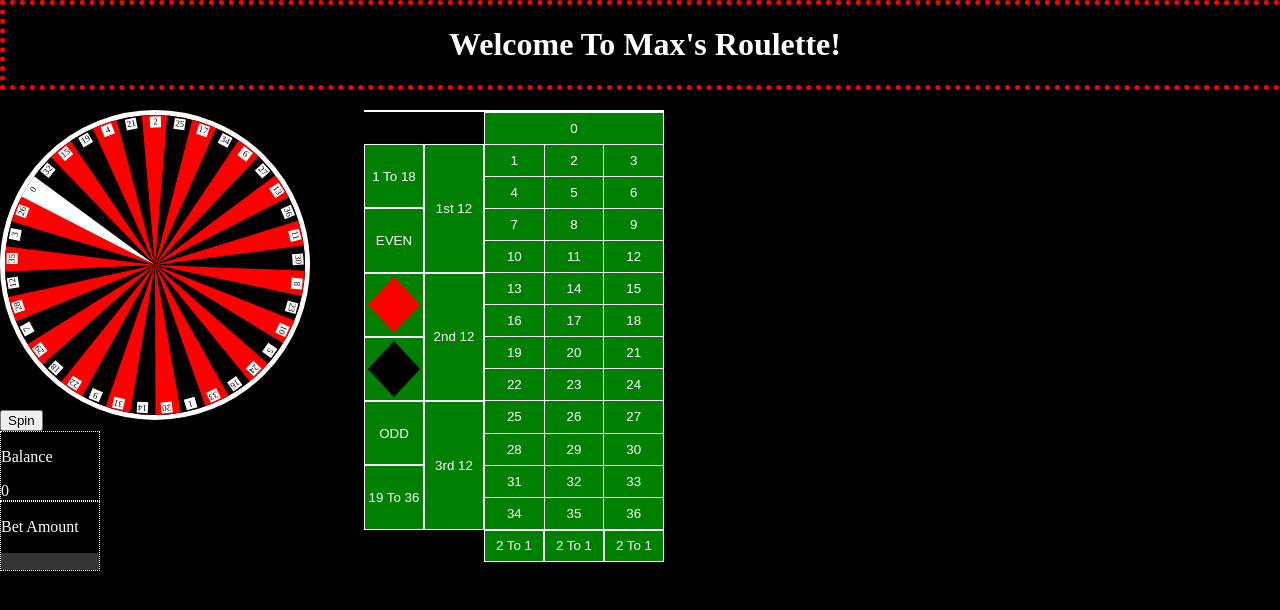
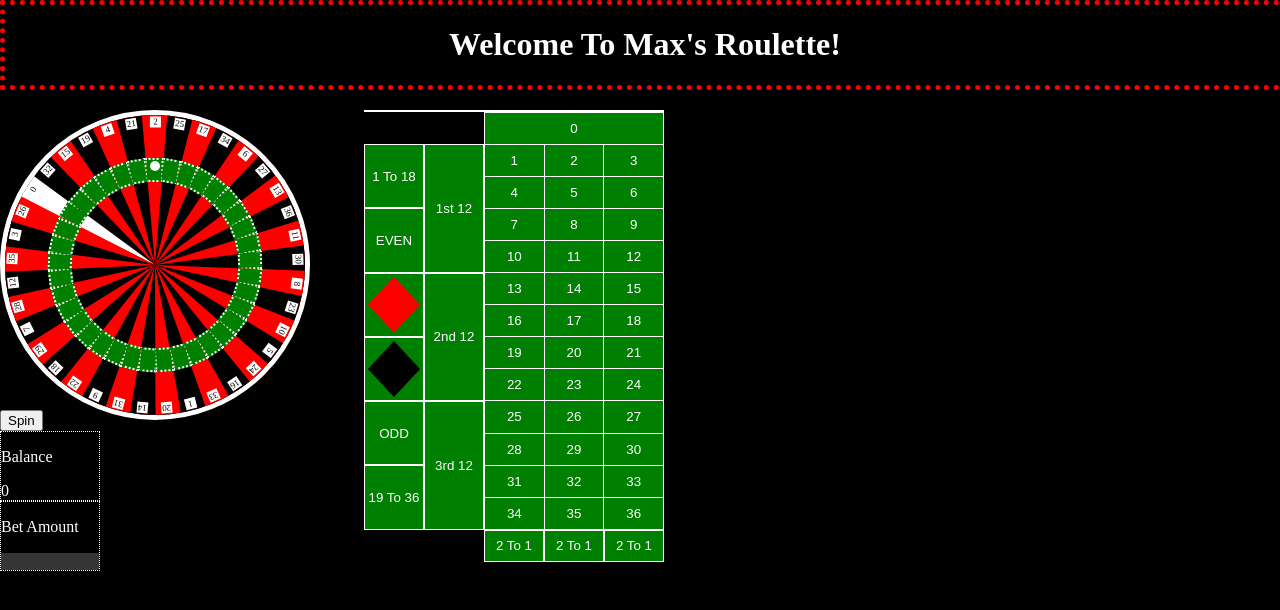
Before and after one commit to maxengelhard/Roulette, a React (Create React App) app in the folder roulette/: page / in a window 1280 px wide. Shown: the top 610 px of the page. Built offline with nearby package versions, Linux system fonts and the light colour scheme.

Commit message:
On spin you can now tell where the ball lands for the winning bet

```diff
--- a/roulette/src/App.js
+++ b/roulette/src/App.js
@@ -1,14 +1,14 @@
 import React from 'react';
 import BetTable from './components/Table/BetTable';
-import LeftSide from './components/LeftSide'
 import Header from './components/Header'
+import WheelControl from './components/WheelControl';
 
 function App() {
   return (
     <div>
       <Header />
       <div style={{display: 'flex'}}>
-      <LeftSide />
+      <WheelControl />
       <BetTable />
       </div>
 
--- a/roulette/src/components/Bets/BetControl.js
+++ b/roulette/src/components/Bets/BetControl.js
@@ -16,11 +16,12 @@ class BetControl extends React.Component {
 
     }
 
-    render() {
+    render(props) {
     return (
         <div className='bet'>
             <Balance balance={this.state.balance}/>
             <BetAmount />
+            {this.props.winner}
 
         </div>
     )
--- a/roulette/src/components/LeftSide.js
+++ /dev/null
@@ -1,43 +0,0 @@
-import React from 'react'
-import RoulletWheel from './Wheel/RoulletWheel'
-import SpinButton from './Wheel/SpinButton'
-import BetControl from './Bets/BetControl'
-
-class LeftSide extends React.Component {
-    constructor() {
-        super()
-        this.state = {
-            spinning: false,
-            deg: 0
-        }
-        this.handleClick = this.handleClick.bind(this)
-    }
-
-    handleClick() {
-        this.setState(prevState => {
-            return {
-                spinning: !prevState.spinning,
-                deg: Math.floor(5000 + Math.random()*5000),
-            }
-        })
-    }
-    render() {
-
-        const spinStyle = {
-            transition: 'all 10s ease-out',
-            transform: `rotate(${this.state.deg}deg)`
-        }
-
-    return (
-        <div className='margin'>
-            <RoulletWheel className={`box ${this.state.spinning ? 'spin' : ''}`} style={this.state.spinning ? spinStyle : {}}/>
-            <SpinButton handleClick={this.handleClick}/>
-            <BetControl />
-
-
-        </div>
-    )
-    }
-}
-
-export default LeftSide
--- a/roulette/src/components/Table/LargeTable.js
+++ b/roulette/src/components/Table/LargeTable.js
@@ -1,6 +1,6 @@
 import React from 'react'
 
-const LargeTable = () => {
+const LargeTable = (props) => {
     let tableArr = [];
     let currentNum = 1;
     while(currentNum <=36) {
@@ -9,13 +9,13 @@ const LargeTable = () => {
     }
     const table = tableArr.map((num,key) =>  {
         return (
-           <tr key={key}><td><button>{num[0]}</button></td><td><button>{num[1]}</button></td><td><button>{num[2]}</button></td></tr>
+           <tr key={key}><td><button onClick={() => props.onClick(props.bet)}>{num[0]}</button></td><td><button onClick={() => props.onClick(props.bet)}>{num[1]}</button></td><td><button onClick={() => props.onClick(props.bet)}>{num[2]}</button></td></tr>
         )
     })
     return (
             <table>
                 <tbody>
-                <tr><td colSpan='3'><button>0</button></td></tr>
+                <tr><td colSpan='3'><button onClick={() => props.onClick(props.bet)}>0</button></td></tr>
                      {table}
                 </tbody>
             </table>
--- /dev/null
+++ b/roulette/src/components/Wheel/Ball.js
@@ -0,0 +1,12 @@
+import React from 'react'
+
+const Ball = (props) => {
+    return (
+        <div className='ballSpin' style={props.style} >
+        <div className='ball'>
+        </div>
+        </div>
+    )
+}
+
+export default Ball
--- a/roulette/src/components/Wheel/BlackRed.js
+++ b/roulette/src/components/Wheel/BlackRed.js
@@ -1,10 +1,12 @@
 import React from 'react'
 
 
-const BlackRed = (props) => (
+const BlackRed = (props) => {
+    return (
     <div className={props.className} style={props.style}>
-        <span className={props.span}><p>{props.number}</p></span>
+        <span className={props.span}><p>{props.number}</p><area shape='poly' alt={props.id}></area></span>
     </div>
     )
+}
 
 export default BlackRed
--- a/roulette/src/components/Wheel/RoulletWheel.js
+++ b/roulette/src/components/Wheel/RoulletWheel.js
@@ -2,12 +2,13 @@ import React from 'react'
 import BlackRed from './BlackRed'
 import rotations from './rotations'
 import numbers from './numbers'
-
+import Ball from './Ball'
 
 const RoulletWheel = (props) => {
     const wheel = rotations.map((deg, key) =>
     <BlackRed
         key={key}
+        id={numbers[key]}
         className={`box${key+1}`}
         span={key%2===0 ? 'span1': 'span2'}
         number={numbers[key]}
@@ -15,12 +16,16 @@ const RoulletWheel = (props) => {
             width: '100%',
             height: '100%',
             transform: `translateY(-${100*key}%) rotate(${deg}deg)`,}}
+        place = {props.place}
         />)
+
+
     return (
         <div className="mainbox">
             <div className={props.className} style={props.style}>
                {wheel}
             </div>
+            <Ball style={props.ballStyle}/>
         </div>
     )
 }
--- /dev/null
+++ b/roulette/src/components/WheelControl.js
@@ -0,0 +1,126 @@
+import React from 'react'
+import RoulletWheel from './Wheel/RoulletWheel'
+import SpinButton from './Wheel/SpinButton'
+import BetControl from './Bets/BetControl'
+import rotations from './Wheel/rotations'
+import numbers from './Wheel/numbers'
+
+class WheelControl extends React.Component {
+    constructor() {
+        super()
+        this.state = {
+            spinning: false,
+            degWheel: 0,
+            degBall: 0,
+            finished: false,
+            rotations: rotations,
+            numbers: numbers,
+            whoWon: false,
+        }
+        this.handleClick = this.handleClick.bind(this)
+    }
+
+    handleClick() {
+        // set the state to spinning randomly
+        this.setState(prevState => {
+            return {
+                spinning: true,
+                degWheel: Math.floor(5000 + Math.random()*5000),
+                degBall: Math.floor(2500 + Math.random()*2500),
+            }
+        })
+        // create a new promise to wait for when it is finished spinning
+        const finished = () => {
+            return new Promise(resolve => {
+                setTimeout(() => {
+                    resolve(this.setState(prevState => {
+                        return {finished: true}
+                    }))
+                },10005)
+            })
+        }
+        // reset the state after the promise returns
+        const reset = () => {
+            setTimeout(() => {
+                this.setState(prevState => {
+                    return {
+                        ...prevState,
+                        spinning: false,
+                        degWheel: 0,
+                        degBall: 0,
+                        finished: false,
+                        rotations : prevState.rotations.map(num => ((num - this.state.degWheel)%360 +360)%360),
+                        whoWon: false,
+                    }
+                })
+            }, 5000)};
+
+            // call the async function
+        async function asyncCall() {
+            await finished()
+            reset()
+        }
+
+        asyncCall()
+
+    }
+
+    componentDidUpdate(prevProps, prevState) {
+        // to update my rotations array
+        if (this.state.spinning) {
+        if (prevState.degWheel !== this.state.degWheel) {
+            this.setState((prevState) => {
+                return {
+                    ...prevState,
+                    rotations : prevState.rotations.map(num => (num + this.state.degWheel)%360),
+
+                }
+            })
+        }
+        // once those are updated find where the ball is closest too!
+        const winner = (arr,goal) => {
+            const closest = arr.reduce((prev,cur) => {
+                return (Math.abs(cur-goal)) < Math.abs(prev-goal) ? cur: prev
+            })
+            return arr.indexOf(closest)
+        }
+        if (prevState.rotations[0] !== this.state.rotations[0]) {
+            this.setState((prevState) => {
+                // (360/37)*6 would place the white 0 span at the top of the board
+                // this is important becuase it makes zero the first index of which is how the numbers array is set up
+                const goal = (360 + (360/37)*6 - (this.state.degBall)%360)%360
+                return {
+                    ...prevState,
+                    whoWon: numbers[winner(this.state.rotations,goal)]
+                }
+            })
+        }
+    } return false
+
+    }
+
+
+    render() {
+
+        const spinStyle = {
+            transition: 'all 10s ease-out',
+            transform: `rotate(${this.state.degWheel}deg)`
+        }
+
+        const ballStyle = {
+            transition: 'all 10s ease-out',
+            transform: `rotate(-${this.state.degBall}deg)`,
+        }
+
+
+    return (
+        <div className='margin'>
+            <RoulletWheel className='box' style={this.state.spinning ? spinStyle : {}} ballStyle={this.state.spinning ? ballStyle: {}}/>
+            <SpinButton handleClick={this.handleClick} disabled={this.state.spinning}/>
+            <BetControl winner={this.state.finished ? this.state.whoWon : ''}/>
+        </div>
+    )
+    }
+}
+
+export default WheelControl
--- a/roulette/src/index.css
+++ b/roulette/src/index.css
@@ -16,14 +16,15 @@ body {
   position: relative;
   width: 300px;
   height: 300px;
-  margin-right: 5%;
 
 }
 
 .box {
   width: 100%;
   height: 100%;
-  position: relative;
+  position: absolute;
+  top: 0;
+  left: 0;
   border-radius: 50%;
   border: 5px solid #fff;
   overflow: hidden;
@@ -33,7 +34,8 @@ span {
   width: 50%;
   height: 50%;
   display: inline-block;
-  position: absolute;
+  position: relative;
+  z-index: 1;
 }
 
 .span1 {
@@ -61,51 +63,43 @@ span p {
   position: absolute;
   width: 7.5%;
   height: 7.5%;
-  transform: rotate(-60deg);
+  transform: rotate(-58deg);
   background-color: white;
   text-align: center;
 }
 
-/*
-@-webkit-keyframes rotating {
-  from {
-    -webkit-transform: rotate(0deg);
-    -o-transform: rotate(0deg);
-    transform: rotate(0deg);
-  }
-  to {
-    -webkit-transform: rotate(360deg);
-    -o-transform: rotate(360deg);
-    transform: rotate(360deg);
-  }
+span area {
+  background-color: green;
+  position: absolute;
+  z-index: 2;
+  top: 59%;
+  left: 39%;
+  transform: rotate(122deg);
+  width: 10%;
+  height: 20px;
+  border: 2px dotted white;
 }
-@keyframes rotating {
-  from {
-    -ms-transform: rotate(0deg);
-    -moz-transform: rotate(0deg);
-    -webkit-transform: rotate(0deg);
-    -o-transform: rotate(0deg);
-    transform: rotate(0deg);
-  }
-  to {
-    -ms-transform: rotate(360deg);
-    -moz-transform: rotate(360deg);
-    -webkit-transform: rotate(360deg);
-    -o-transform: rotate(360deg);
-    transform: rotate(360deg);
-  }
+
+.ballSpin {
+  height: 70%;
+  width: 70%;
+  top: 49px;
+  left: 50px;
+  position: absolute;
+}
+
+.ball {
+  background-color: white;
+  position: absolute;
+  top: 2.5px;
+  left: calc(50% - 5px);
+  border-radius: 50%;
+  z-index: 3;
+  width: 10px;
+  height: 10px;
 }
 
 
-.spin {
-  -webkit-animation: rotating 5s linear infinite;
-  -moz-animation: rotating 5s linear infinite;
-  -ms-animation: rotating 5s linear infinite;
-  -o-animation: rotating 5s linear infinite;
-  animation: rotating 5s linear infinite;
-}
-
-*/
 
 .wrapper {
   height: 450px;
```
Also changed, not shown: roulette/src/components/Table/BetTable.js (+5 -10 lines).
